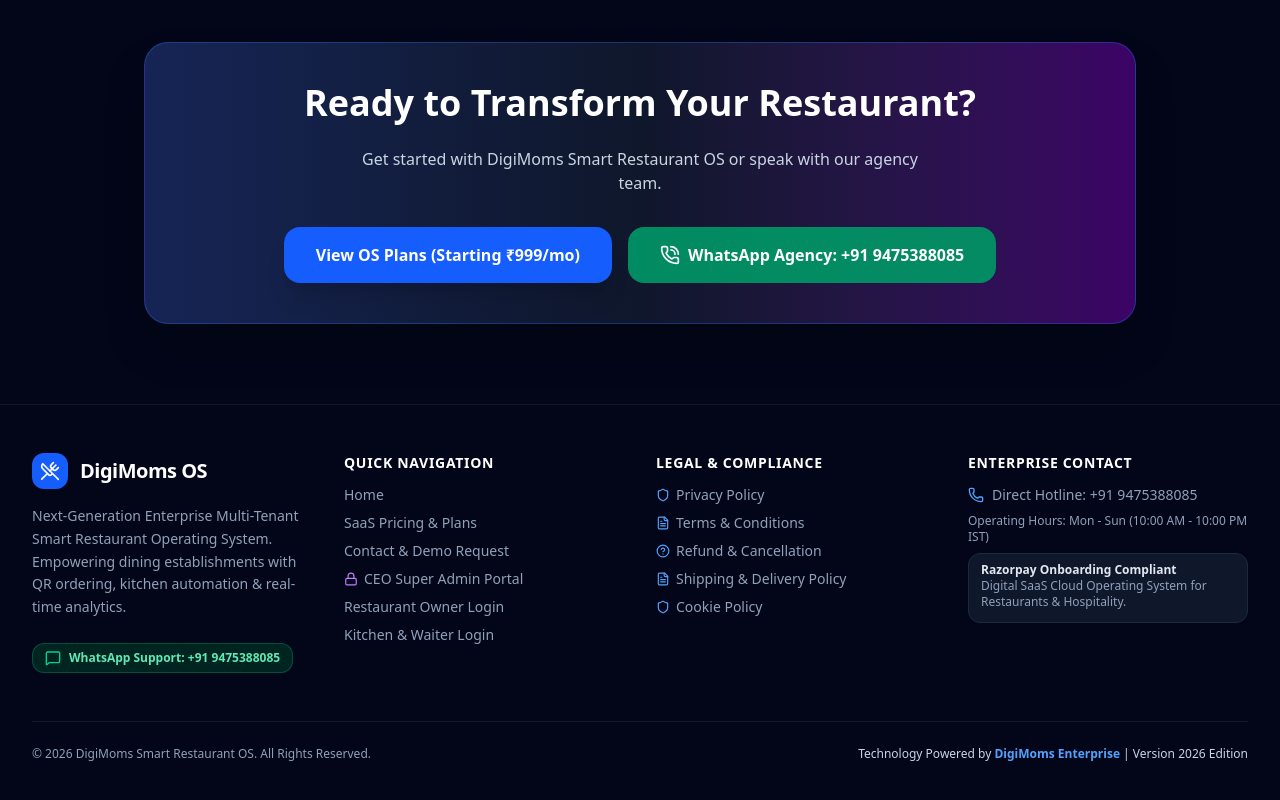
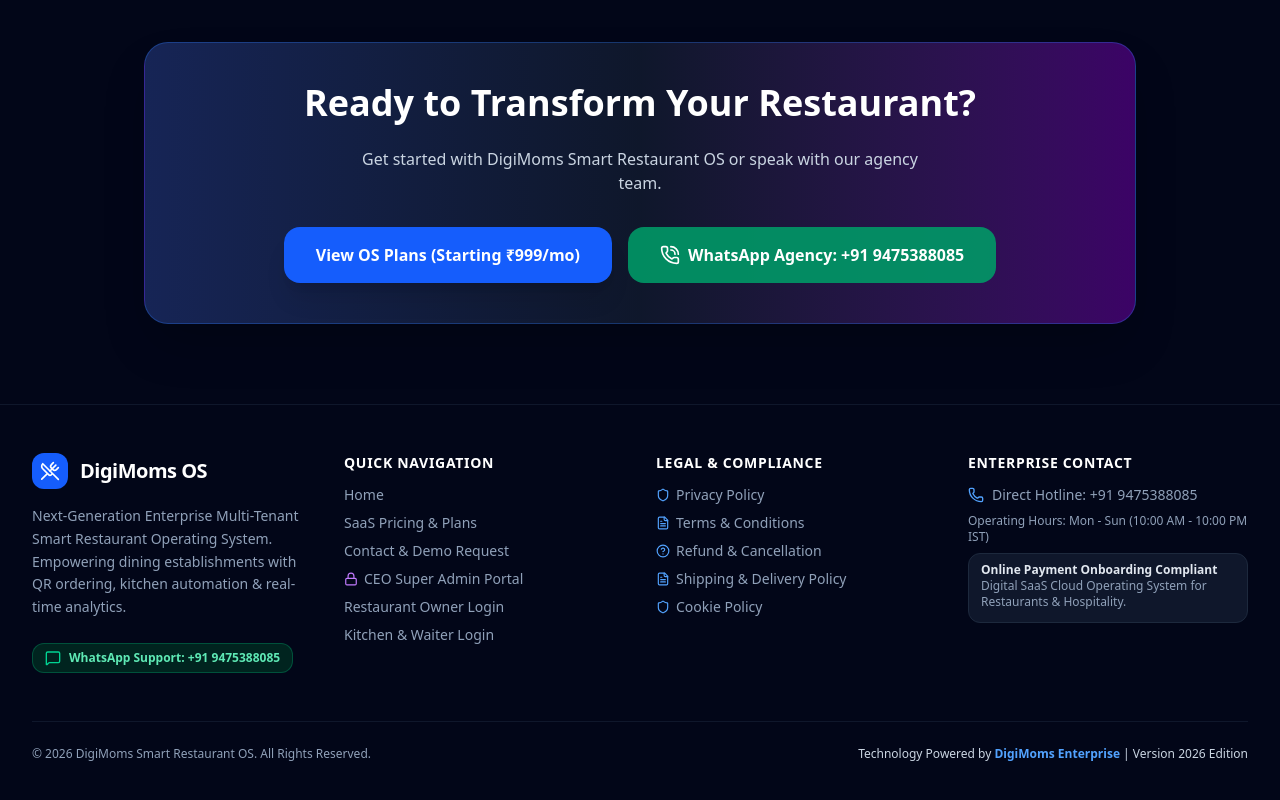
Before and after one commit to tanmoy4945-svg/DigiMoms-Os, a React (Vite) app: page / in a window 1280 px wide. Shown: the part 7894-8694 px from the top of the page. Built offline with nearby package versions, Linux system fonts and the light colour scheme; no server answers; the database is empty.

Commit message:
Update Footer.tsx

```diff
--- a/src/components/common/Footer.tsx
+++ b/src/components/common/Footer.tsx
@@ -115,7 +115,7 @@
               Operating Hours: Mon - Sun (10:00 AM - 10:00 PM IST)
             </p>
             <div className="pt-2 text-xs text-slate-400 bg-slate-900 p-3 rounded-xl border border-slate-800">
-              <span className="font-semibold text-slate-200">Razorpay Onboarding Compliant</span>
+              <span className="font-semibold text-slate-200">Online Payment Onboarding Compliant</span>
               <br />Digital SaaS Cloud Operating System for Restaurants & Hospitality.
             </div>
           </div>
```
